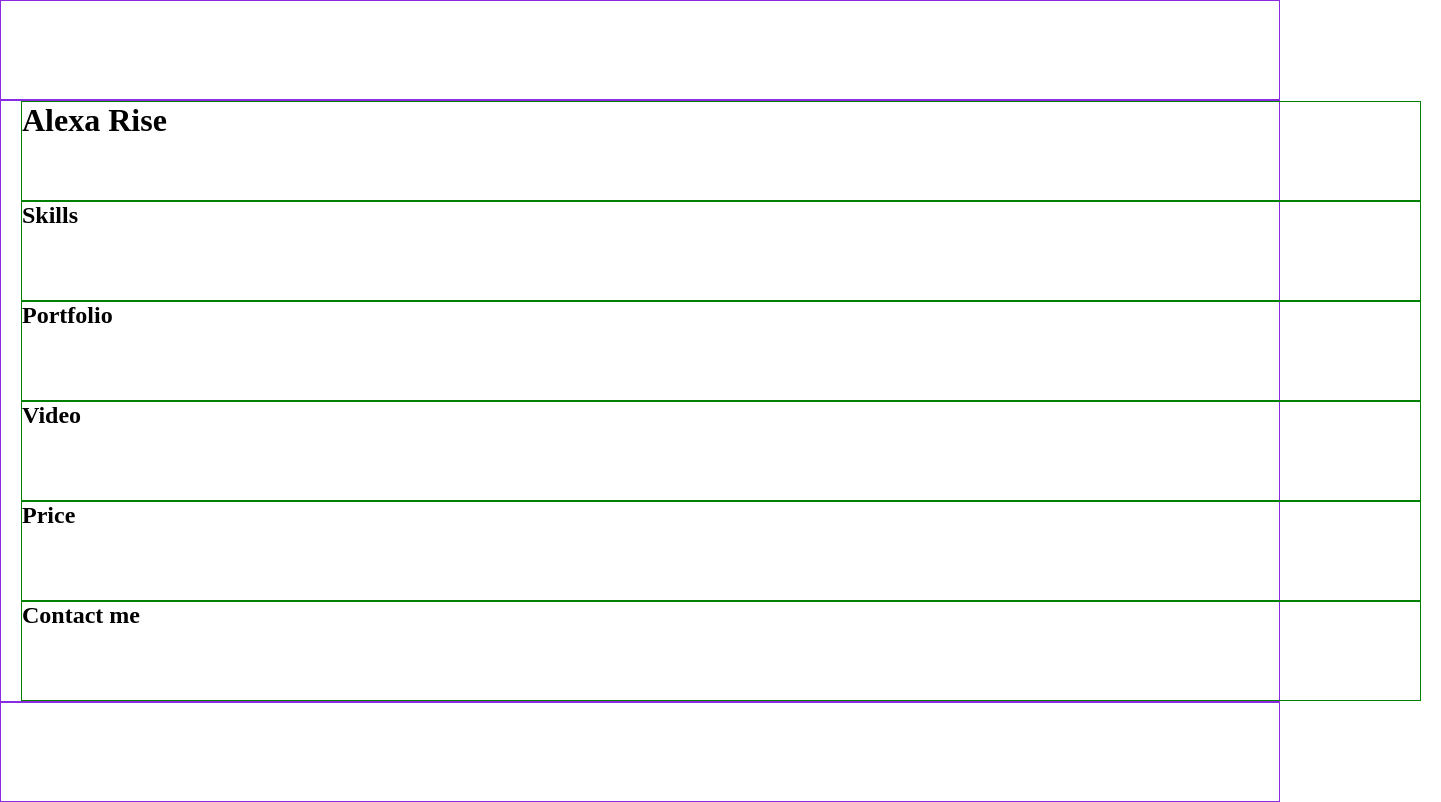
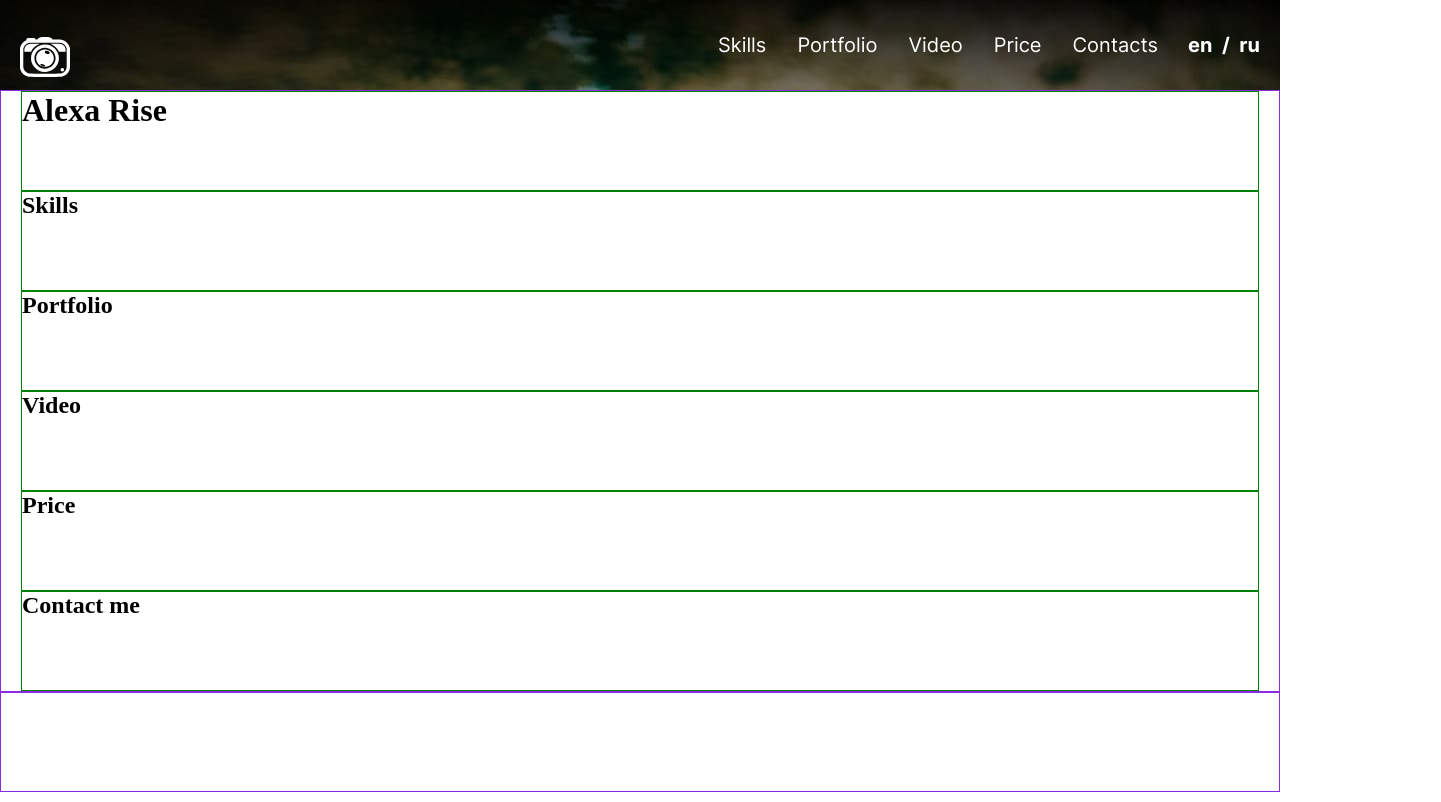
Before and after one commit to svk-man/rsschool-portfolio, a plain HTML site: page index.html in a window 1280 px wide. Shown: the whole page, 1441 px wide, since content can reach past the window. Drawn offline with Linux system fonts and the light colour scheme.

Commit message:
feat: done header

```diff
--- a/index.html
+++ b/index.html
@@ -10,8 +10,24 @@
 </head>
 <body>
   <header class="header">
-    <div class="container">
-
+    <div class="header__container">
+      <div class="container header__inner">
+        <a class="header__logo logo" href="#"><img class="logo__img" src="./assets/svg/logo.svg" alt="Portfolio"></a>
+        <nav class="header__nav nav">
+          <ul class="nav__list">
+            <li class="nav__item"><a class="nav__link" href="#skills">Skills</a></li>
+            <li class="nav__item"><a class="nav__link" href="#portfolio">Portfolio</a></li>
+            <li class="nav__item"><a class="nav__link" href="#video">Video</a></li>
+            <li class="nav__item"><a class="nav__link" href="#price">Price</a></li>
+            <li class="nav__item"><a class="nav__link" href="#contacts">Contacts</a></li>
+          </ul>
+        </nav>
+        <div class="lang-switcher">
+          <a class="lang-switcher__link" href="#">en</a>
+          /
+          <a class="lang-switcher__link" href="#">ru</a>
+        </div>
+      </div>
     </div>
   </header>
   <main class="main">
--- a/style.css
+++ b/style.css
@@ -17,12 +17,11 @@
 }
 
 .container {
-  width: 1440px;
+  max-width: 1440px;
   margin: 0 auto;
   padding: 0 20px;
 }
 
-.header,
 .main,
 .footer {
   border: 1px solid blueviolet;
@@ -33,3 +32,86 @@
   border: 1px solid green;
   min-height: 100px;
 }
+
+.header__container {
+  background: url('./assets/img/header-bg.jpg');
+  background-repeat: no-repeat;
+  background-position: center 0;
+}
+
+.header__inner {
+  display: flex;
+  align-items: center;
+  height: 90px;
+}
+
+.header__logo {
+  align-self: flex-end;
+  margin-bottom: 8px;
+}
+
+.logo {
+  width: 50px;
+  height: 50px;
+  transition: .5s;
+}
+
+.logo:hover {
+  filter: invert(26%) sepia(15%) saturate(638%) hue-rotate(7deg) brightness(92%) contrast(87%);
+}
+
+.header__nav {
+  margin-left: auto;
+}
+
+.nav {
+  width: 500px;
+  height: 50px;
+}
+
+.nav__list {
+  display: flex;
+  justify-content: space-between;
+  padding: 0 15px;
+}
+
+.nav__item {
+  list-style-type: none;
+}
+
+.nav__link {
+  display: inline-block;
+  padding: 0 15px;
+  font-family: "Inter";
+  font-size: 20px;
+  line-height: 50px;
+  color: #FFFFFF;
+  text-decoration: none;
+  transition: .5s;
+}
+
+.nav__link:hover {
+  color: #BDAE82;
+}
+
+.lang-switcher {
+  display: flex;
+  justify-content: space-between;
+  column-gap: 8px;
+  width: 72px;
+  height: 50px;
+  font-family: "Inter";
+  font-weight: bold;
+  font-size: 20px;
+  line-height: 50px;
+  color: #FFFFFF;
+}
+
+.lang-switcher__link {
+  color: #FFFFFF;
+  text-decoration: none;
+}
+
+.lang-switcher__link:hover {
+  color: #BDAE82;
+}
```
Also changed, not shown: assets/img/header-bg.jpg (added), assets/svg/logo.svg (added).
